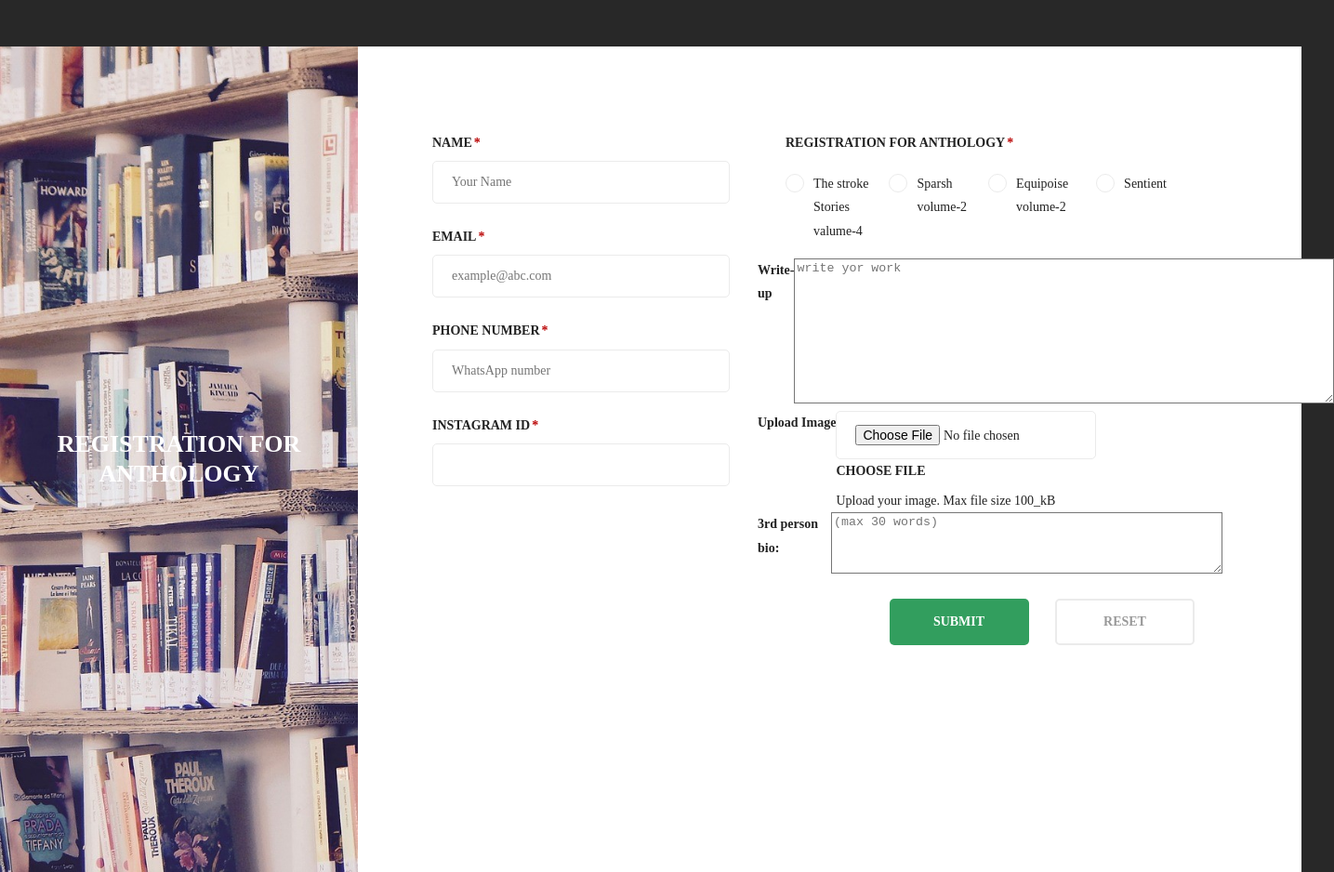
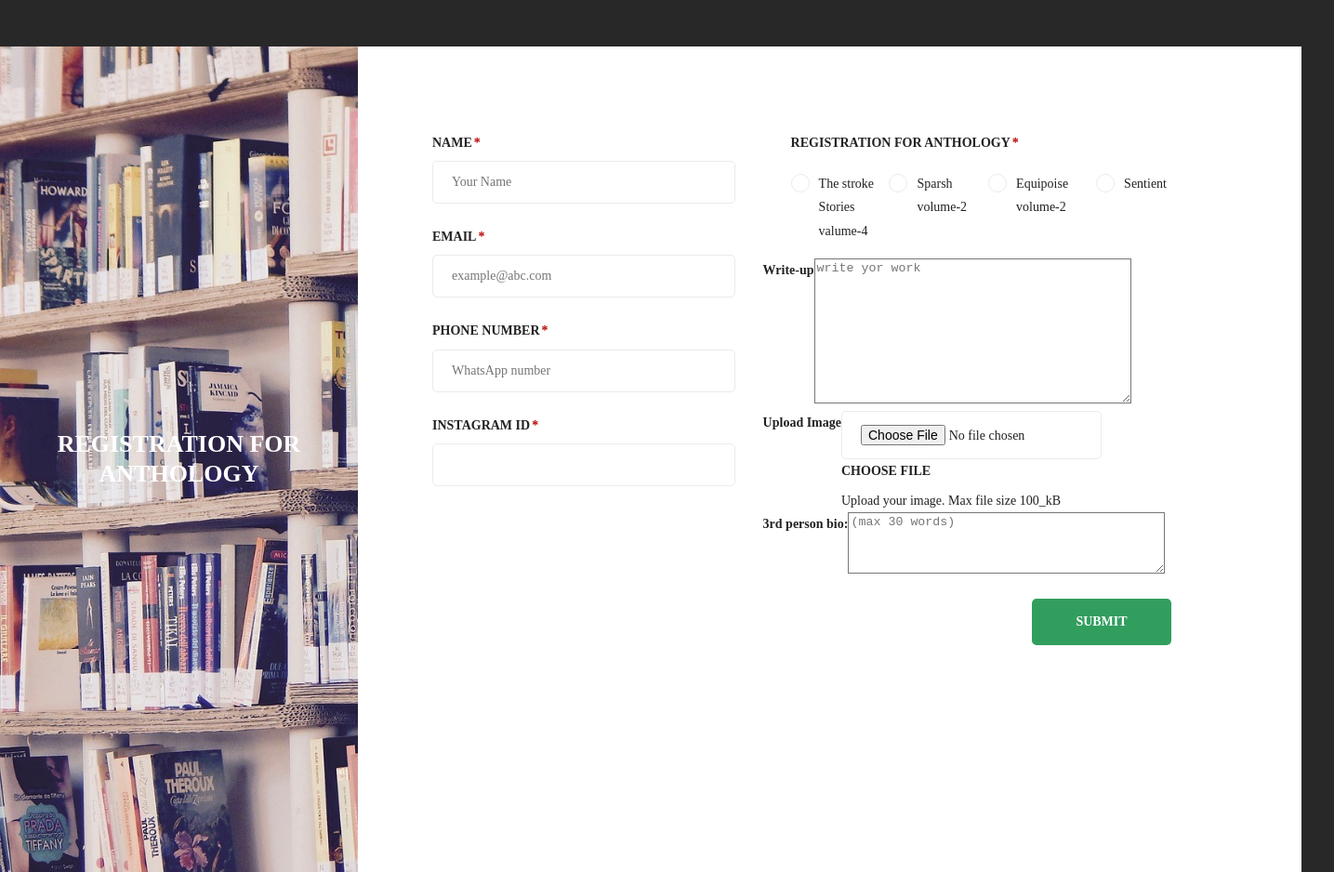
Before and after one commit to thestrokestoriespublishing/Registration-For-Anthology, a plain HTML site: page index.html in a window 1280 px wide. Shown: the top 938 px of the page at 93% size, 1435 px wide, since content can reach past the window. Drawn offline with Linux system fonts and the light colour scheme; a web font is replaced by a local one.

Commit message:
Update index.html

```diff
--- a/index.html
+++ b/index.html
@@ -81,7 +81,7 @@
                                         <div class="name"><b>Write-up</b><br></div>
                                         <div class="value">
                                             <div class="input-group">
-                                                <textarea rows="10" cols="70" class="textarea" name="message" placeholder="write yor work"></textarea>
+                                                <textarea rows="10" cols="40" class="textarea" name="message" placeholder="write yor work"></textarea>
                                             </div>
                                         </div>
                                     </div>
@@ -102,7 +102,7 @@
                                         <div class="name"><b>3rd person bio:</b></div>
                                         <div class="value">
                                             <div class="input-group">
-                                                <textarea rows="4" cols="50" class="textbio" name="message" placeholder="(max 30 words) "></textarea>
+                                                <textarea rows="4" cols="40" class="textbio" name="message" placeholder="(max 30 words) "></textarea>
                                             </div>
                                         </div>
                                     </div>
@@ -114,7 +114,7 @@
 
                         <div class="form-submit">
                             <input type="submit" value="Submit" class="submit" id="submit" name="submit" />
-                            <input type="submit" value="Reset" class="submit" id="reset" name="reset" />
+
                         </div>
                     </form>
                 </div>
```
